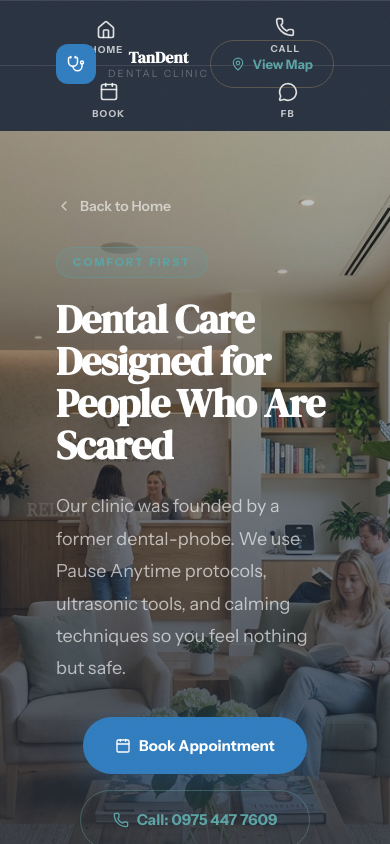
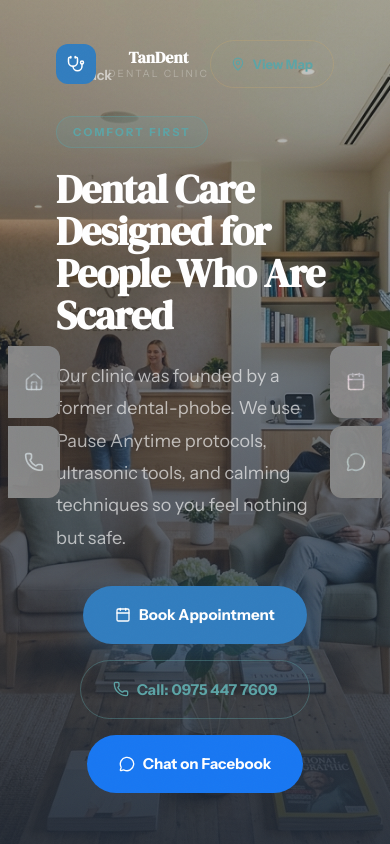
Before and after one commit to Time-lord-tech/dental-v2, a React (Vite) app: page /services/comfort-first in a window 390 px wide. Shown: the top 844 px of the page. Built offline with nearby package versions, Linux system fonts and the light colour scheme.

Commit message:
fix: revert ghost buttons show mobile service images update back button icon

```diff
--- a/src/index.css
+++ b/src/index.css
@@ -1383,10 +1383,19 @@ textarea.form-input {
   .services-text-panel {
     width: 100%;
     padding: 4rem 2rem;
+    position: relative;
+    z-index: 10;
   }
 
   .services-image-panel {
-    display: none;
+    position: absolute;
+    inset: 0;
+    width: 100%;
+    z-index: 0;
+  }
+
+  .services-image-panel img {
+    opacity: 0.3;
   }
 
   .timeline-steps {
@@ -2055,47 +2064,26 @@ textarea.form-input {
     text-align: center;
   }
 
-  /* Transform Side Buttons into Bottom Tab Bar */
+  /* Make Ghost Side Buttons smaller but keep on sides */
   .ghost-side {
-    position: fixed;
-    top: auto;
-    bottom: 0;
-    left: 0;
-    right: 0;
-    transform: none;
-    flex-direction: row;
-    justify-content: space-around;
-    align-items: center;
-    background: rgba(31, 41, 55, 0.95);
-    backdrop-filter: blur(20px);
-    -webkit-backdrop-filter: blur(20px);
-    border-top: 1px solid rgba(255, 255, 255, 0.1);
-    mix-blend-mode: normal; /* Disable difference mode on mobile */
-    padding: 0.5rem 1rem;
-    padding-bottom: env(safe-area-inset-bottom, 0.5rem);
-    gap: 0;
-    z-index: 999;
-  }
-
-  /* Remove left/right specifics on mobile */
-  .ghost-side--left, .ghost-side--right {
-    position: static;
-    flex: 1;
-    display: flex;
-    justify-content: space-around;
+    padding: 0;
+    gap: 0.5rem;
+  }
+
+  .ghost-side--left {
+    left: 0.5rem;
+  }
+
+  .ghost-side--right {
+    right: 0.5rem;
   }
 
   .ghost-pill {
-    width: auto;
-    height: auto;
-    background: transparent !important;
-    backdrop-filter: none;
-    -webkit-backdrop-filter: none;
-    box-shadow: none !important;
-    border-radius: 0 !important;
     padding: 0.5rem;
-    gap: 0.25rem;
-    color: rgba(255, 255, 255, 0.85);
+  }
+
+  .ghost-pill span {
+    display: none; /* Hide text on mobile to save space */
   }
 
   .ghost-pill span {
--- a/src/pages/services/ServicePageLayout.tsx
+++ b/src/pages/services/ServicePageLayout.tsx
@@ -1,6 +1,6 @@
 import { motion } from 'framer-motion';
 import { useNavigate } from 'react-router-dom';
-import { Phone, MessageCircle, Calendar, Home, ChevronLeft, Stethoscope, MapPin } from 'lucide-react';
+import { Phone, MessageCircle, Calendar, Home, ArrowLeft, Stethoscope, MapPin } from 'lucide-react';
 import { useState, useEffect } from 'react';
 
 export const CTA_BOOK = 'https://dental.m.mymedsph.app/dental/qpEhpCl8';
@@ -131,7 +131,7 @@ export default function ServicePageLayout({
         </div>
         <div className="service-detail-hero-content">
           <button className="service-back-btn" onClick={() => navigate('/')}>
-            <ChevronLeft size={16} /> Back to Home
+            <ArrowLeft size={16} /> Back
           </button>
           <motion.div initial={{ opacity: 0, y: 30 }} animate={{ opacity: 1, y: 0 }} transition={{ duration: 0.8, delay: 0.2 }}>
             <span className="service-badge">{badge}</span>
```
